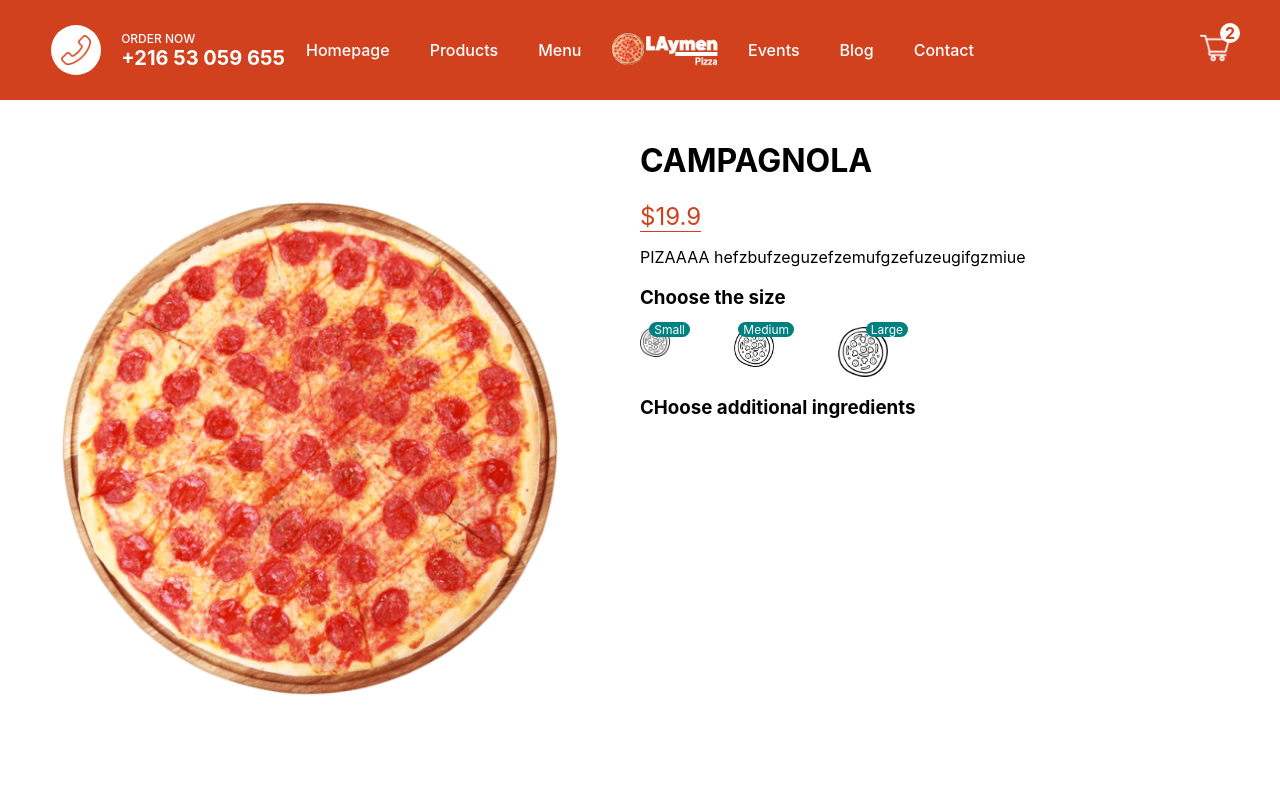
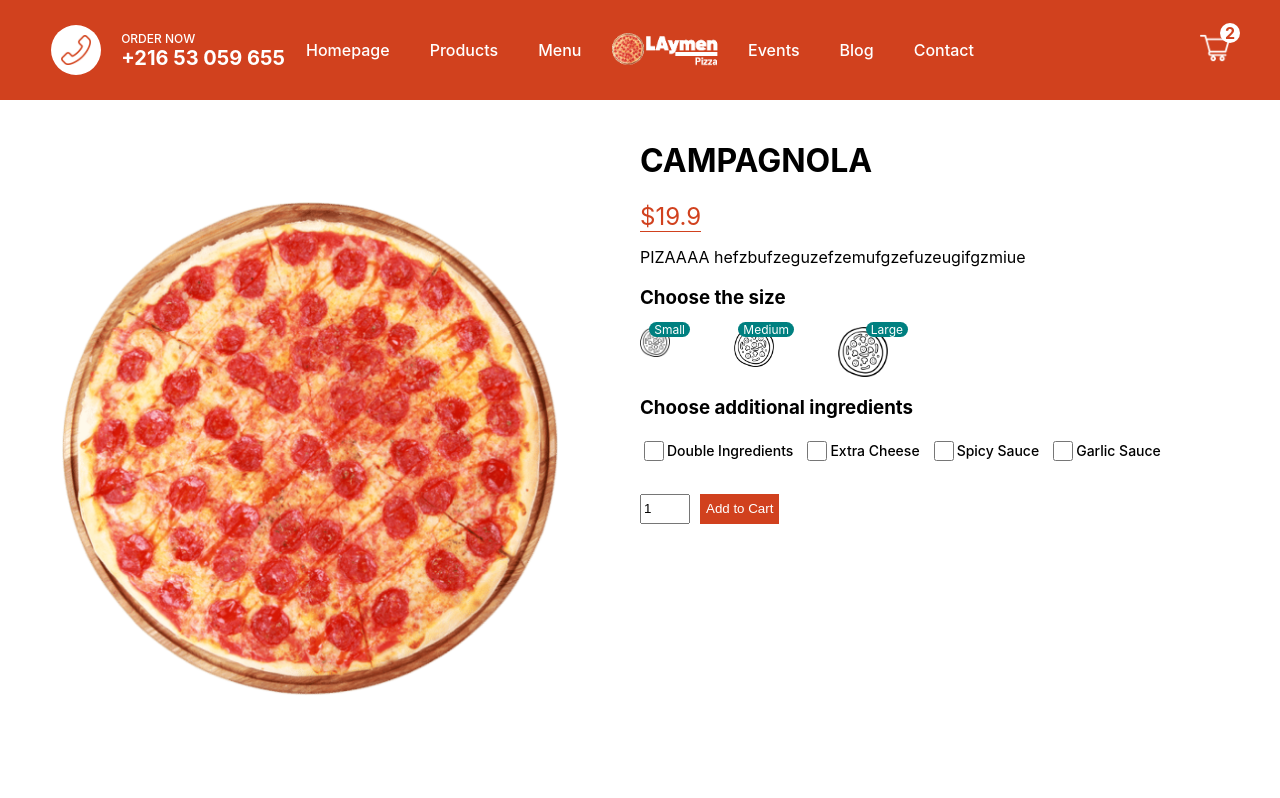
Before and after one commit to aymenouer/restaurant-app-client, a Next.js app: page /product/1 in a window 1280 px wide. Shown: the top 798 px of the page. Built offline with nearby package versions, Linux system fonts and the light colour scheme.

Commit message:
prodict page finish

```diff
--- a/pages/product/[id].jsx
+++ b/pages/product/[id].jsx
@@ -21,23 +21,68 @@ const Product = () => {
       <div className={styles.right}>
         <h1 className={styles.title}>{pizza.name}</h1>
         <span className={styles.price}>${pizza.price[size]} </span>
-        <p className={styles.desc} >{pizza.desc} </p>
+        <p className={styles.desc}>{pizza.desc} </p>
         <h3 className={styles.choose}>Choose the size</h3>
         <div className={styles.sizes}>
-                <div onClick={()=>setSize(0)} className={styles.size}>
+          <div onClick={() => setSize(0)} className={styles.size}>
             <Image src="/img/size.png" layout="fill" alt="" />
-                    <span className={styles.number} > Small  </span>
+            <span className={styles.number}> Small </span>
           </div>
-                <div onClick={()=>setSize(1)} className={styles.size}>
+          <div onClick={() => setSize(1)} className={styles.size}>
             <Image src="/img/size.png" layout="fill" alt="" />
-                    <span className={styles.number} > Medium  </span>
+            <span className={styles.number}> Medium </span>
           </div>
-                <div onClick={()=>setSize(2)} className={styles.size}>
+          <div onClick={() => setSize(2)} className={styles.size}>
             <Image src="/img/size.png" layout="fill" alt="" />
-                    <span className={styles.number} > Large  </span>
+            <span className={styles.number}> Large </span>
           </div>
         </div>
-            <h3 className={styles.choose}>CHoose additional ingredients </h3>
+        <h3 className={styles.choose}>Choose additional ingredients </h3>
+        <div className={styles.ingredients}>
+          <div className={styles.option}>
+            <input
+              className={styles.checkbox}
+              type="checkbox"
+              id="double"
+              name="double"
+            />
+
+            <label htmlFor="double">Double Ingredients</label>
+          </div>
+          <div className={styles.option}>
+            <input
+              className={styles.checkbox}
+              type="checkbox"
+              id="cheese"
+              name="cheese"
+            />
+
+            <label htmlFor="cheese">Extra Cheese</label>
+          </div>
+          <div className={styles.option}>
+            <input
+              className={styles.checkbox}
+              type="checkbox"
+              id="spicy"
+              name="spicy"
+            />
+
+            <label htmlFor="spicy">Spicy Sauce</label>
+          </div>
+          <div className={styles.option}>
+            <input
+              className={styles.checkbox}
+              type="checkbox"
+              id="garlic"
+              name="garlic"
+            />
+            <label htmlFor="garlic">Garlic Sauce</label>
+          </div>
+        </div>
+        <div className={styles.add}>
+          <input type="number" defaultValue={1} className={styles.quantity} />
+          <button className={styles.button} >Add to Cart</button>
+        </div>
       </div>
     </div>
   );
--- a/styles/Product.module.css
+++ b/styles/Product.module.css
@@ -53,3 +53,31 @@ font-size: 12px;
 padding: 0 5px;
 border-radius: 10px;
 }
+.ingredients{
+    display: flex;
+    margin-bottom: 30px;
+}
+.option{
+    display: flex;
+    align-items: center;
+    margin-right: 10px;
+    font-size: 14px;
+    font-weight: 500;
+}
+.checkbox{
+    width: 20px;
+    height: 20px;
+}
+.quantity{
+    width: 50px;
+    height: 30px;
+}
+.button{
+    height: 30px;
+    margin-left: 10px;
+    background-color: #d1411e;
+    color: white;
+    border: none;
+    font-weight: 500;
+    cursor: pointer;
+}
```
Lines whose indentation alone changed are shown as unchanged.
